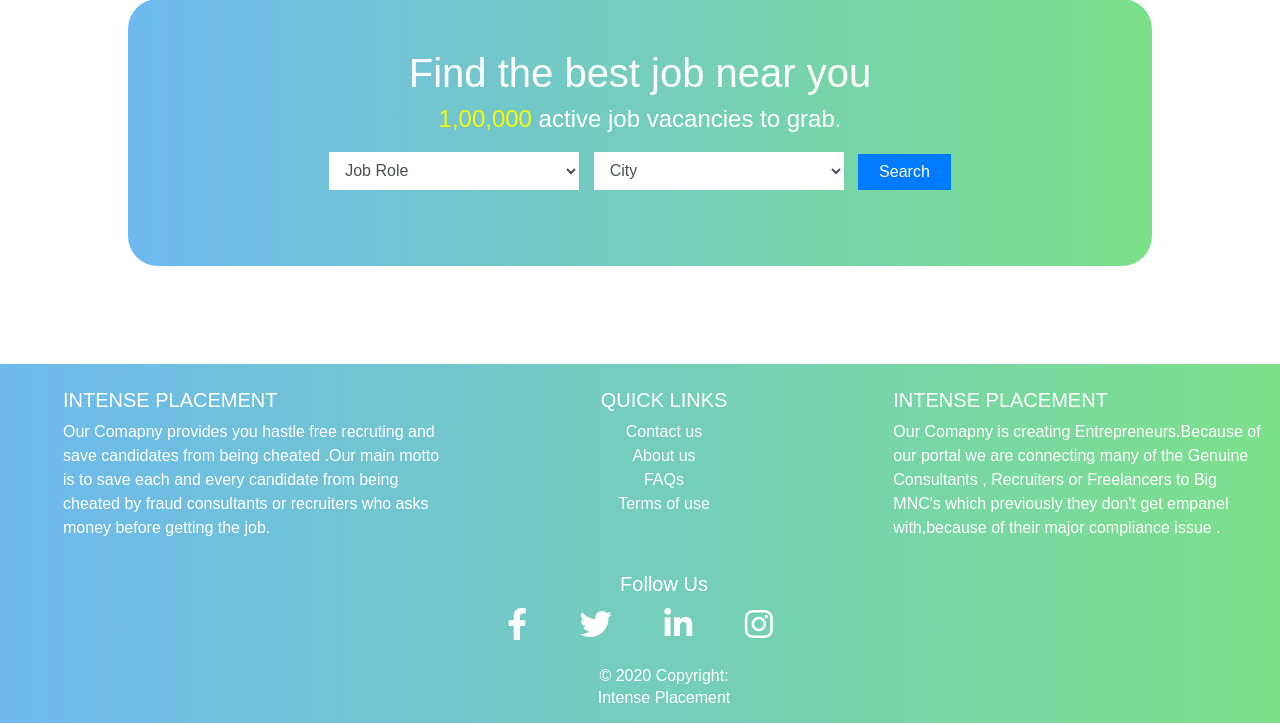
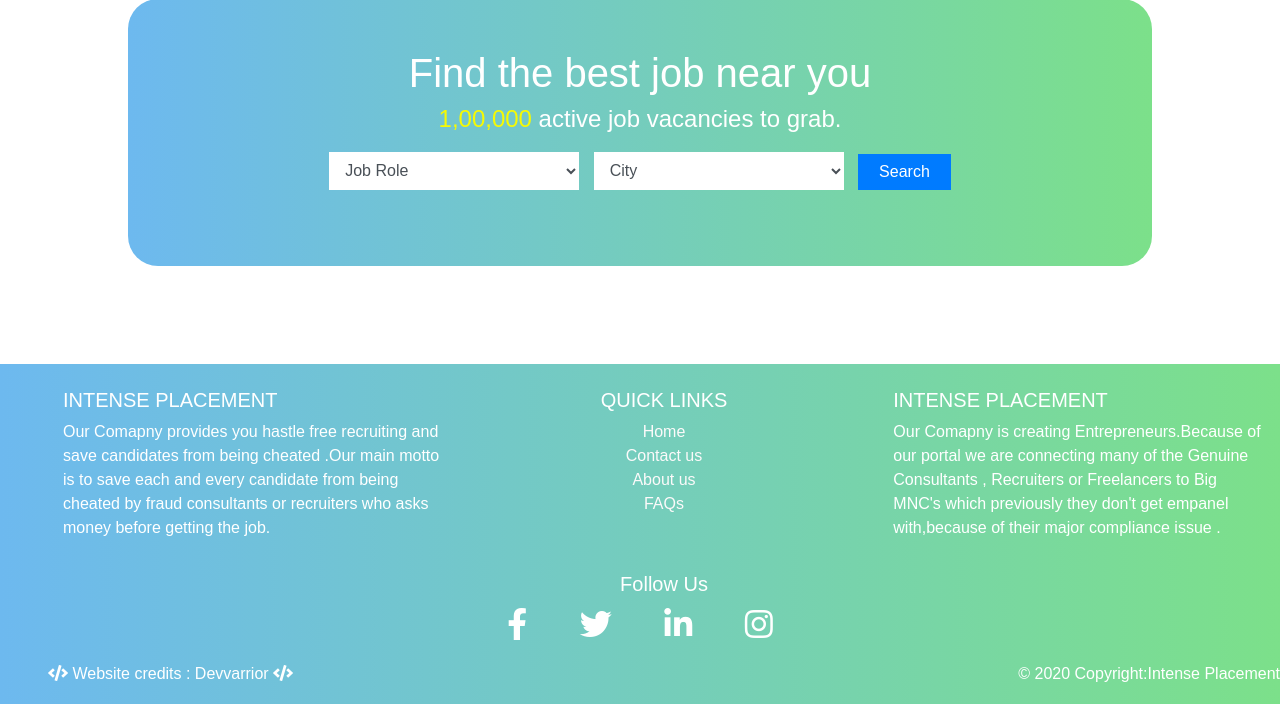
Before and after one commit to jaassmine/Website, a Django app: template NewIntense/main/templates/jobs.html in a window 1280 px wide. Shown: the part 137-860 px from the top of the page. Run offline with Django 3.2, Linux system fonts and the light colour scheme; the template is opened without the code that fills it, so the values that code supplies are empty; parts of the project's set-up code (start-up, migrations or seed data) failed here and were passed over; some libraries are stand-ins or nearby versions.

Commit message:
Update jobs.html
updated footer

```diff
--- a/NewIntense/main/templates/jobs.html
+++ b/NewIntense/main/templates/jobs.html
@@ -187,12 +187,15 @@
       <div class="row">
         <div class="col-md-4 mt-md-0 mt-4 text-left" >
           <h5 class="text-uppercase" id="desc">Intense Placement</h5>
-            <p id = "desc">Our Comapny provides you hastle free recruting and save candidates from being cheated .Our main motto is to save each and every candidate from being cheated by fraud consultants or recruiters who asks money before getting the job. </p>
+          <p id = "desc">Our Comapny provides you hastle free recruiting and save candidates from being cheated .Our main motto is to save each and every candidate from being cheated by fraud consultants or recruiters who asks money before getting the job. </p>
         </div>
-
+        <!-- <hr class="clearfix w-100 d-md-none pb-3"> -->
         <div class="col-md-4 d-none d-lg-block d-xl-block text-center" >
           <h5 class="text-uppercase">Quick Links</h5>
           <ul class="list-unstyled">
+            <li>
+              <a href="{% url 'main:homepage' %}">Home</a>
+            </li>
             <li>
               <a href="/contact/">Contact us</a>
             </li>
@@ -202,13 +205,24 @@
             <li>
               <a href="/faq/">FAQs</a>
             </li>
-              <li>
-                <a href="#!">Terms of use</a>
-              </li>
+
           </ul>
         </div>
         <div class="col-3 col-md-4 pl-md-4 d-none d-lg-block d-xl-block text-left">
           <h5 class="text-uppercase">Intense Placement </h5>
+         <!--  <p>Subscribe to kormosala Pacific newsletter to get thelatest jobs posted, candidates, and other latestnews stay update.</p>
+          <form id = "subs">
+            <div class="field">
+                <div class="input-group">
+                    <input type="email" name="EMAIL" class="form-control" placeholder="Email Address...">
+                    <span class="input-group-btn">
+                        <button class="btn btn-submit" type= "submit">
+                            <i class="fa fa-envelope-o"></i>
+                        </button>
+                    </span>
+                </div>
+            </div>
+          </form> -->
           <p id = "desc">Our Comapny is creating Entrepreneurs.Because of our portal we are connecting many of the Genuine Consultants , Recruiters or Freelancers to Big MNC's which previously they don't get empanel with,because of their major compliance issue . </p>
         </div>
       </div>
@@ -234,8 +248,9 @@
           </div>
         </div>
     </div>
-      <div class="footer-copyright text-center py-2">© 2020 Copyright:
-        <h6>Intense Placement</h6>
+    <div class="footer-copyright text-center py-2">
+      <h6> <a href="mailto:devvarrior@gmail.com" class="text-white" style="float: left;"><i class="fas fa-code"></i> Website credits : Devvarrior <i class="fas fa-code"></i></a> <p style="float: right;">© 2020 Copyright:Intense Placement</p></h6>
+      <br>
     </div>
 </footer>
     <script src="{% static  'js/JobsJS.js' %}"></script>
```
Lines whose indentation alone changed are shown as unchanged.
